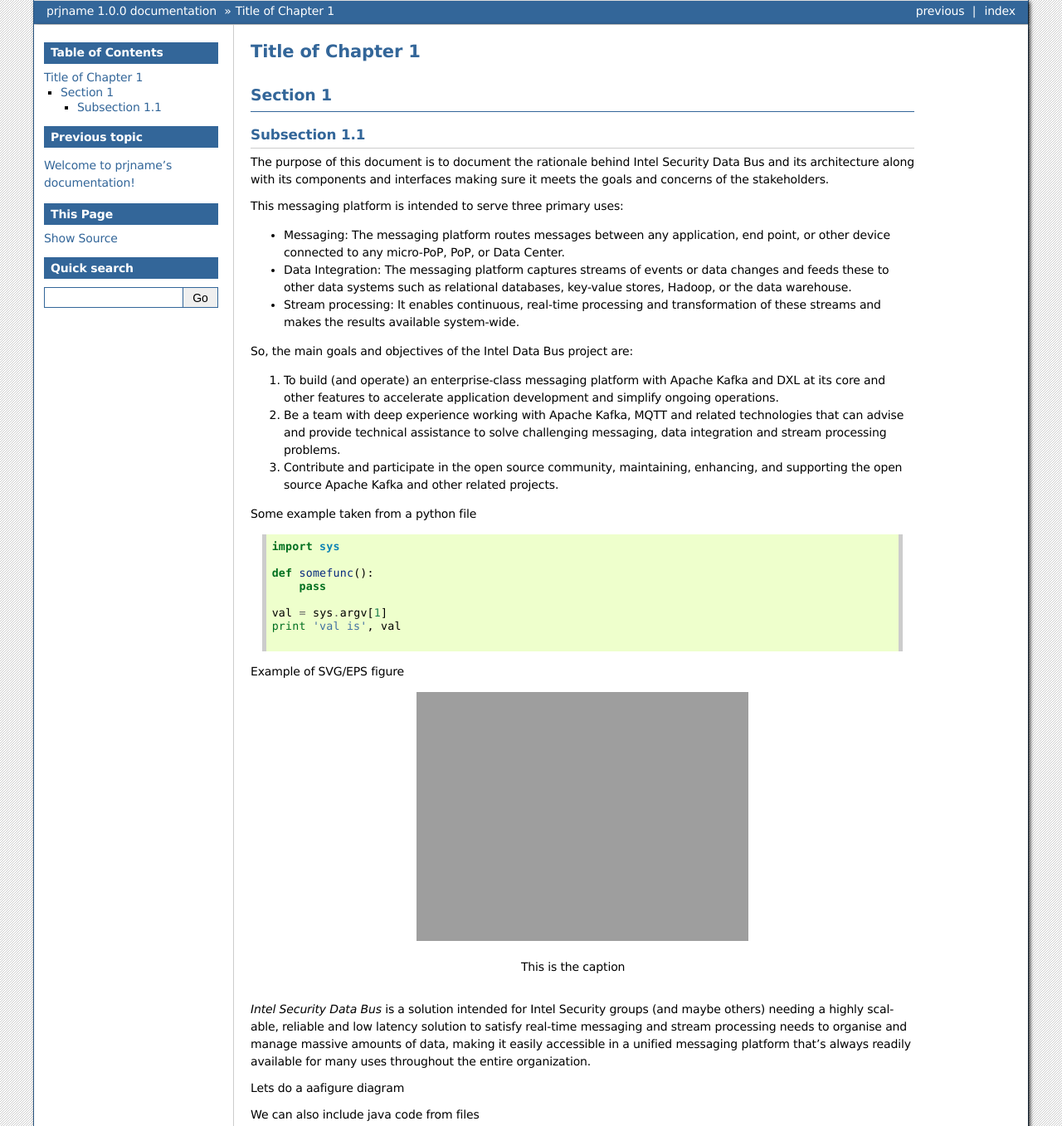
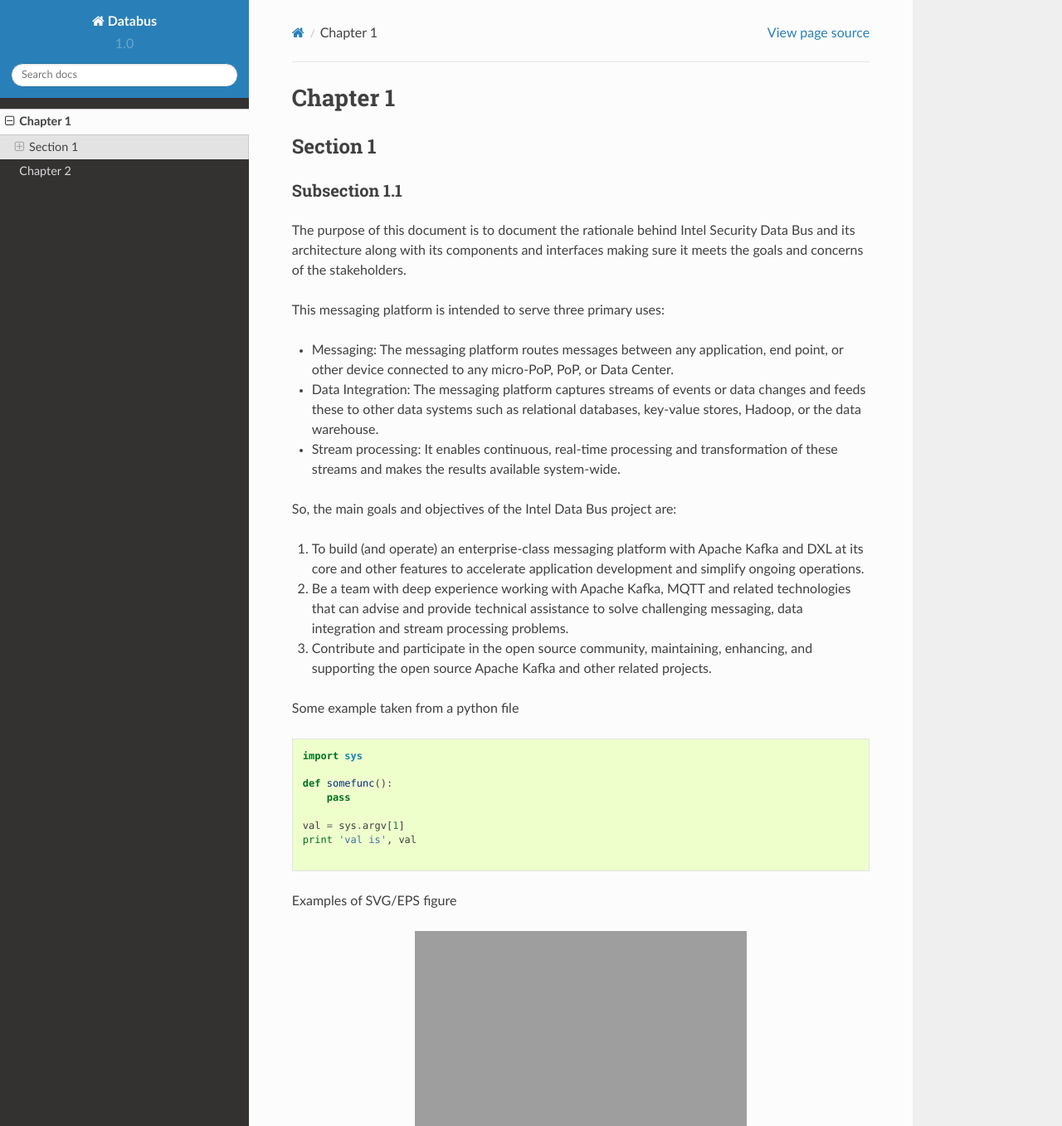
Before and after one commit to luafran/doc-sphinx, a Sphinx documentation site: the page built from source/chapter1.rst, in a window 1280 px wide and 1400 px high, cut to the strip 0-1357 px from the top of the window. Shown: the whole strip at 83% size. Built offline with Sphinx 7.4.7 and the Read the Docs theme 2.0.0, drawn with Linux system fonts in a browser that asks for light colours; some of the changed text lies outside the part shown.

Commit message:
Add more examples and use rtd thml theme

```diff
--- a/requirements.txt
+++ b/requirements.txt
@@ -1,2 +1,3 @@
 Sphinx>=1.4.6
+sphinx_rtd_theme>=0.1.9
 sphinxcontrib-aafig>=1.0
--- a/source/chapter1.rst
+++ b/source/chapter1.rst
@@ -1,5 +1,5 @@
-Title of Chapter 1
-******************
+Chapter 1
+*********
 
 Section 1
 =========
@@ -35,24 +35,33 @@
 
 .. literalinclude:: ./examples/example.py
 
-Example of SVG/EPS figure
+Examples of SVG/EPS figure
 
-.. figure:: ./images/fig2.*
+.. figure:: ./images/fig1.*
     :alt: figure 1
     :align: center
 
-    This is the caption
+    This is the caption for figure 1
+
+.. figure:: ./images/fig2.*
+    :alt: figure 2
+    :align: center
+
+    This is the caption for figure 2
+
 
 *Intel Security Data Bus* is a solution intended for Intel Security groups (and maybe others) needing a highly
 scalable, reliable and low latency solution to satisfy real-time messaging and stream processing needs to
 organise and manage massive amounts of data, making it easily accessible in a unified messaging platform
 that’s always readily available for many uses throughout the entire organization.
 
-Lets do a aafigure diagram
+Adding a link
+
+`Databus Javadoc <http://databus-sdk-javadoc.fastdxl.net/1.0.0/>`_
 
 We can also include java code from files
 
 .. literalinclude:: ./examples/ProducerExample.java
     :language: java
-    :emphasize-lines: 12,15-18
+    :emphasize-lines: 66,68,75,88-89
     :linenos:
--- a/source/conf.py
+++ b/source/conf.py
@@ -15,6 +15,7 @@
 import sys
 import os
 import shlex
+import sphinx_rtd_theme
 
 # If extensions (or modules to document with autodoc) are in another directory,
 # add these directories to sys.path here. If the directory is relative to the
@@ -35,6 +36,7 @@
     'sphinx.ext.ifconfig',
     'sphinx.ext.viewcode',
     'sphinxcontrib.aafig',
+    'javasphinx'
 ]
 
 # Add any paths that contain templates here, relative to this directory.
@@ -52,7 +54,7 @@
 master_doc = 'index'
 
 # General information about the project.
-project = u'prjname'
+project = u'Databus'
 copyright = u'2016, Luciano A.'
 author = u'Luciano A.'
 
@@ -115,7 +117,8 @@
 # The theme to use for HTML and HTML Help pages.  See the documentation for
 # a list of builtin themes.
 # html_theme = 'alabaster'
-html_theme = 'bizstyle'
+# html_theme = 'bizstyle'
+html_theme = 'sphinx_rtd_theme'
 
 # Theme options are theme-specific and customize the look and feel of a theme
 # further.  For a list of options available for each theme, see the
@@ -124,6 +127,7 @@
 
 # Add any paths that contain custom themes here, relative to this directory.
 #html_theme_path = []
+html_theme_path = [sphinx_rtd_theme.get_html_theme_path()]
 
 # The name for this set of Sphinx documents.  If None, it defaults to
 # "<project> v<release> documentation".
@@ -361,3 +365,7 @@
 #epub_use_index = True
 
 aafig_format = dict(latex='pdf', html='svg', text=None)
+
+javadoc_url_map = {
+    'com.intel.databus': ('http://databus-sdk-javadoc.fastdxl.net/1.0.0/', 'javadoc')
+}
--- a/source/index.rst
+++ b/source/index.rst
@@ -12,6 +12,7 @@
    :maxdepth: 3
 
    chapter1.rst
+   chapter2.rst
 
 
 Indices and tables
```
Also changed, not shown: source/chapter2.rst (added, +27 -0 lines), source/images/fig1.txt (added, +18 -0 lines), 1 other file.
